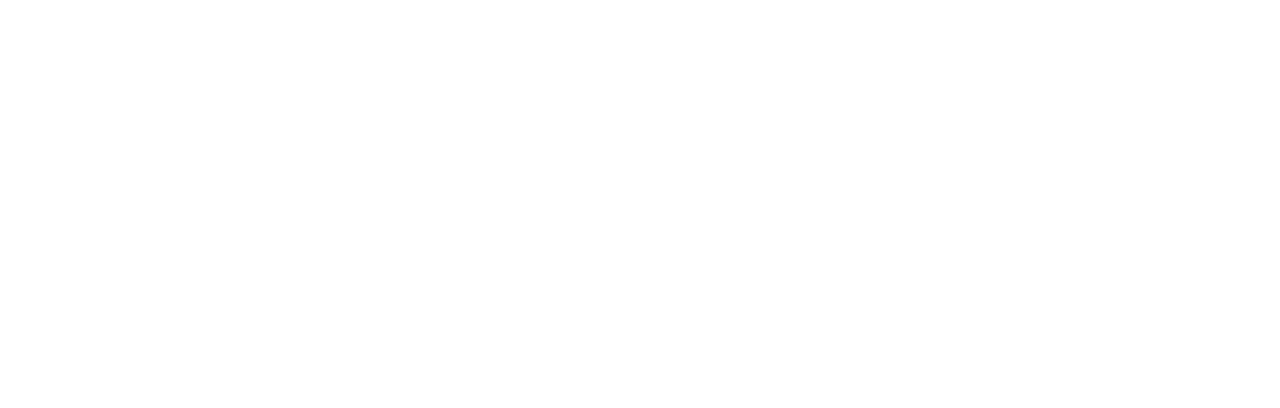
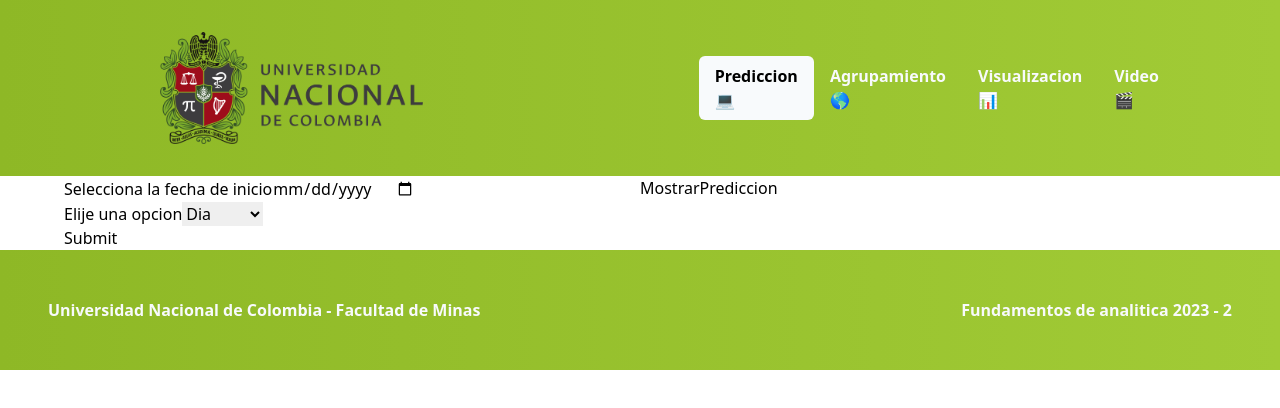
Before and after one commit to dgilrua/aplicativo_accidentalidad_medellin, a React (Vite) app: page / in a window 1280 px wide. Before the commit this address had no page. Shown: the top 408 px of the page. Built offline with nearby package versions, Linux system fonts and the light colour scheme.

Commit message:
inicio de formulario

```diff
--- a/src/App.css
+++ b/src/App.css
@@ -16,3 +16,9 @@
 .accidentalidad_alta {
   background-color: #fd7b7b;
 }
+
+.container-css {
+  width: 80rem;
+  max-width: 90%;
+  margin: 0 auto;
+}
--- a/src/App.jsx
+++ b/src/App.jsx
@@ -11,7 +11,7 @@
         <Routes>
           <Route path="/visualizacion" element={<Visualizacion/>} />
           <Route path="/agrupamiento" element={<Agrupamiento/>} />
-          <Route path="/prediccion" element={<Prediccion/>} />
+          <Route path="/" element={<Prediccion/>} />
           <Route path="/video" element={<Video/>} />
         </Routes>
       </Router>
--- /dev/null
+++ b/src/components/Form.jsx
@@ -0,0 +1,37 @@
+import { useState } from "react"
+
+const Form = () => {
+
+  const [fechaInicio, setFechaInicio] = useState('')
+
+  const handleSubmit = (e) => {
+    e.preventDefault()
+    console.log(fechaInicio)
+  }
+
+  return (
+    <div>
+      <form onSubmit={handleSubmit}>
+        <div>
+          <label htmlFor="">Selecciona la fecha de inicio</label>
+          <input
+            type="date"
+            onChange={e => setFechaInicio(e.target.value)}
+            value={fechaInicio}
+          />
+        </div>
+        <div>
+          <label htmlFor="select">Elije una opcion</label>
+          <select name="" id="select">
+            <option value="dia">Dia</option>
+            <option value="semana">Semana</option>
+            <option value="mes">Mes</option>
+          </select>
+        </div>
+        <input type="submit"/>
+      </form>
+    </div>
+  )
+}
+
+export default Form
--- /dev/null
+++ b/src/components/MostrarPrediccion.jsx
@@ -0,0 +1,7 @@
+const MostrarPrediccion = () => {
+  return (
+    <div>MostrarPrediccion</div>
+  )
+}
+
+export default MostrarPrediccion
--- a/src/components/Navbar.jsx
+++ b/src/components/Navbar.jsx
@@ -6,7 +6,7 @@
 
   return (
     <nav className='w-1/3  flex justify-between font-semibold mr-36 items-center'>
-        <Link className={`${pathname === '/prediccion' ? 'bg-slate-50 rounded-md text-black ease-out' : 'text-slate-50'} py-2 px-4 hover:text-black`} to="/prediccion">Prediccion &#128187;</Link>
+        <Link className={`${pathname === '/' ? 'bg-slate-50 rounded-md text-black ease-out' : 'text-slate-50'} py-2 px-4 hover:text-black`} to="/">Prediccion &#128187;</Link>
         <Link className={`${pathname === '/agrupamiento' ? 'bg-slate-50 rounded-md text-black' : 'text-slate-50'} py-2 px-4 hover:text-black`} to="/agrupamiento">Agrupamiento &#127758;</Link>
         <Link className={`${pathname === '/visualizacion' ? 'bg-slate-50 rounded-md text-black' : 'text-slate-50'} py-2 px-4 hover:text-black`} to="/visualizacion">Visualizacion &#128202;</Link>
         <Link className={`${pathname === '/video' ? 'bg-slate-50 rounded-md text-black' : 'text-slate-50'} py-2 px-4 hover:text-black`} to="/video">Video &#127916;</Link>
--- a/src/screens/Prediccion.jsx
+++ b/src/screens/Prediccion.jsx
@@ -1,9 +1,14 @@
+import Form from "../components/Form"
 import Layout from "../components/Layout"
+import MostrarPrediccion from "../components/MostrarPrediccion"
 
 const Prediccion = () => {
   return (
     <Layout>
-      <div>Prediccion</div>
+      <div className="container-css grid grid-cols-2">
+        <Form />
+        <MostrarPrediccion />
+      </div>
     </Layout>
   )
 }
```
